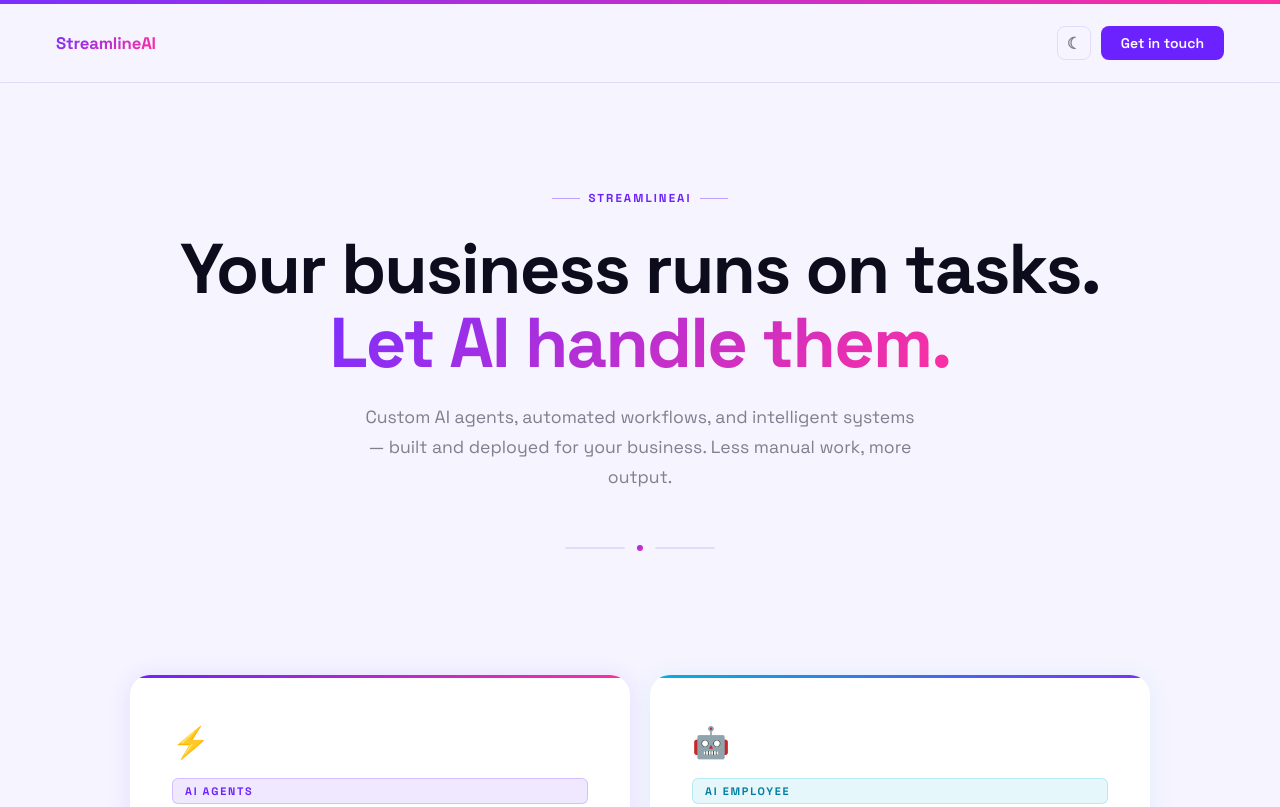
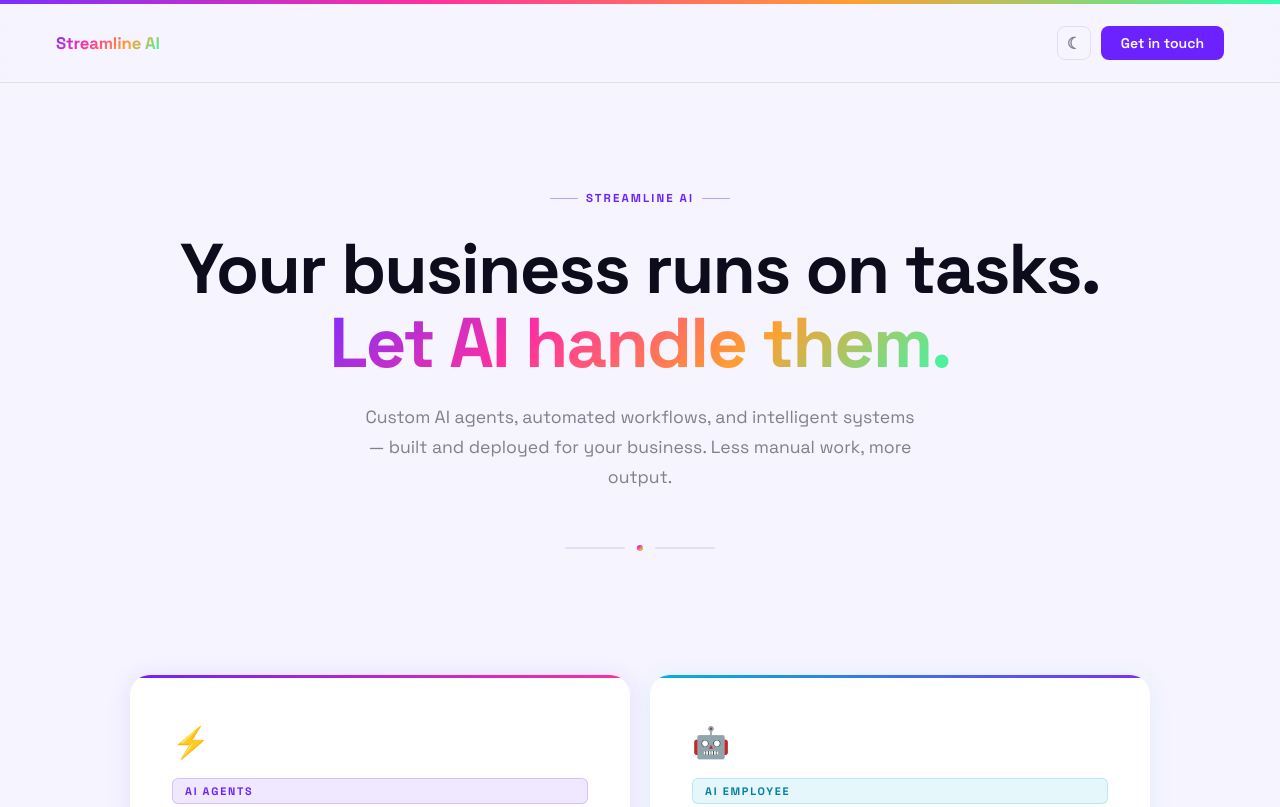
Before and after one commit to pepeclawd/streamlineai-pro, a plain HTML site: page index.html in a window 1280 px wide. Shown: the top 807 px of the page. Drawn offline with Linux system fonts and the light colour scheme.

Commit message:
Fix logo name spacing and use full rainbow gradient
Co-Authored-By: Claude Sonnet 4.6 <noreply@anthropic.com>

```diff
--- a/index.html
+++ b/index.html
@@ -3,7 +3,7 @@
 <head>
   <meta charset="UTF-8" />
   <meta name="viewport" content="width=device-width, initial-scale=1.0" />
-  <title>StreamlineAI | AI Automation for Business</title>
+  <title>Streamline AI | AI Automation for Business</title>
   <meta name="description" content="Custom AI agents, automated workflows, and intelligent systems — built and deployed for your business. Less manual work, more output." />
   <link href="https://fonts.googleapis.com/css2?family=Space+Grotesk:wght@400;500;600;700&display=swap" rel="stylesheet">
   <script>
@@ -23,7 +23,7 @@
       --text: #0d0c1d;
       --muted: rgba(13,12,29,0.5);
       --nav-bg: rgba(245,244,255,0.92);
-      --sai-gradient: linear-gradient(135deg, #7b2fff, #ff2fa0);
+      --sai-gradient: linear-gradient(135deg, #7b2fff, #ff2fa0, #ff9f2f, #2fffb0);
       --lane1: #6c22ff;
       --lane1-text: #6c22ff;
       --lane1-tag-bg: rgba(108,34,255,0.1);
@@ -435,7 +435,7 @@
   <div class="accent-bar"></div>
 
   <nav id="nav">
-    <a href="/" class="logo">StreamlineAI</a>
+    <a href="/" class="logo">Streamline AI</a>
     <div class="nav-right">
       <button class="theme-toggle" id="theme-toggle" onclick="toggleTheme()" aria-label="Toggle dark mode">☾</button>
       <a href="mailto:dersdoteth@gmail.com" class="nav-cta">Get in touch</a>
@@ -443,7 +443,7 @@
   </nav>
 
   <section class="hero">
-    <div class="hero-badge">StreamlineAI</div>
+    <div class="hero-badge">Streamline AI</div>
     <h1>
       Your business runs on tasks.<br /><span class="gradient">Let AI handle them.</span>
     </h1>
@@ -531,7 +531,7 @@
   </div>
 
   <div class="footer-strip">
-    <span>© 2026 StreamlineAI</span>
+    <span>© 2026 Streamline AI</span>
     <a href="https://virtualrainbow.xyz" class="footer-vr" target="_blank" rel="noopener">Part of Virtual Rainbow</a>
   </div>
 
```
